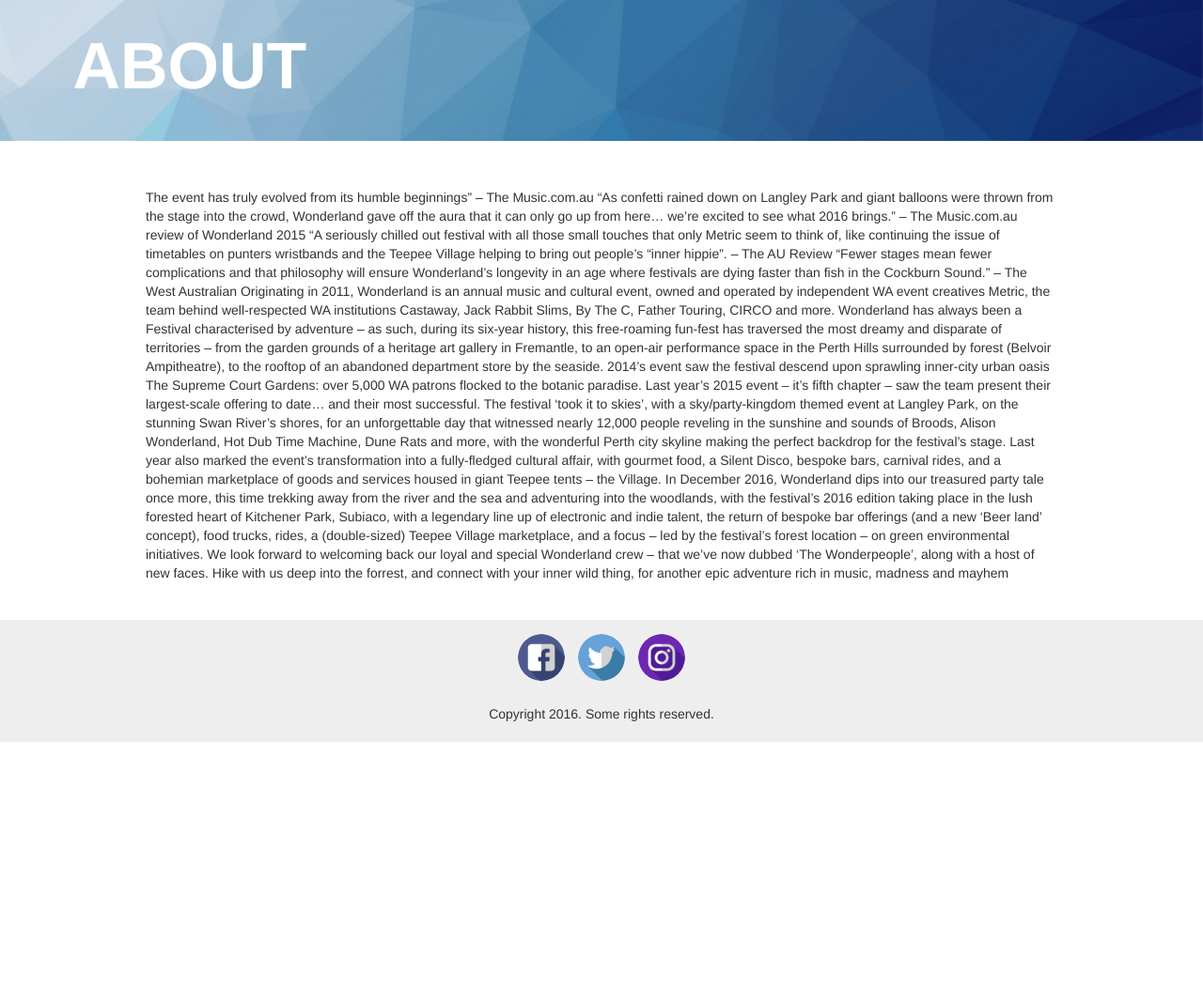
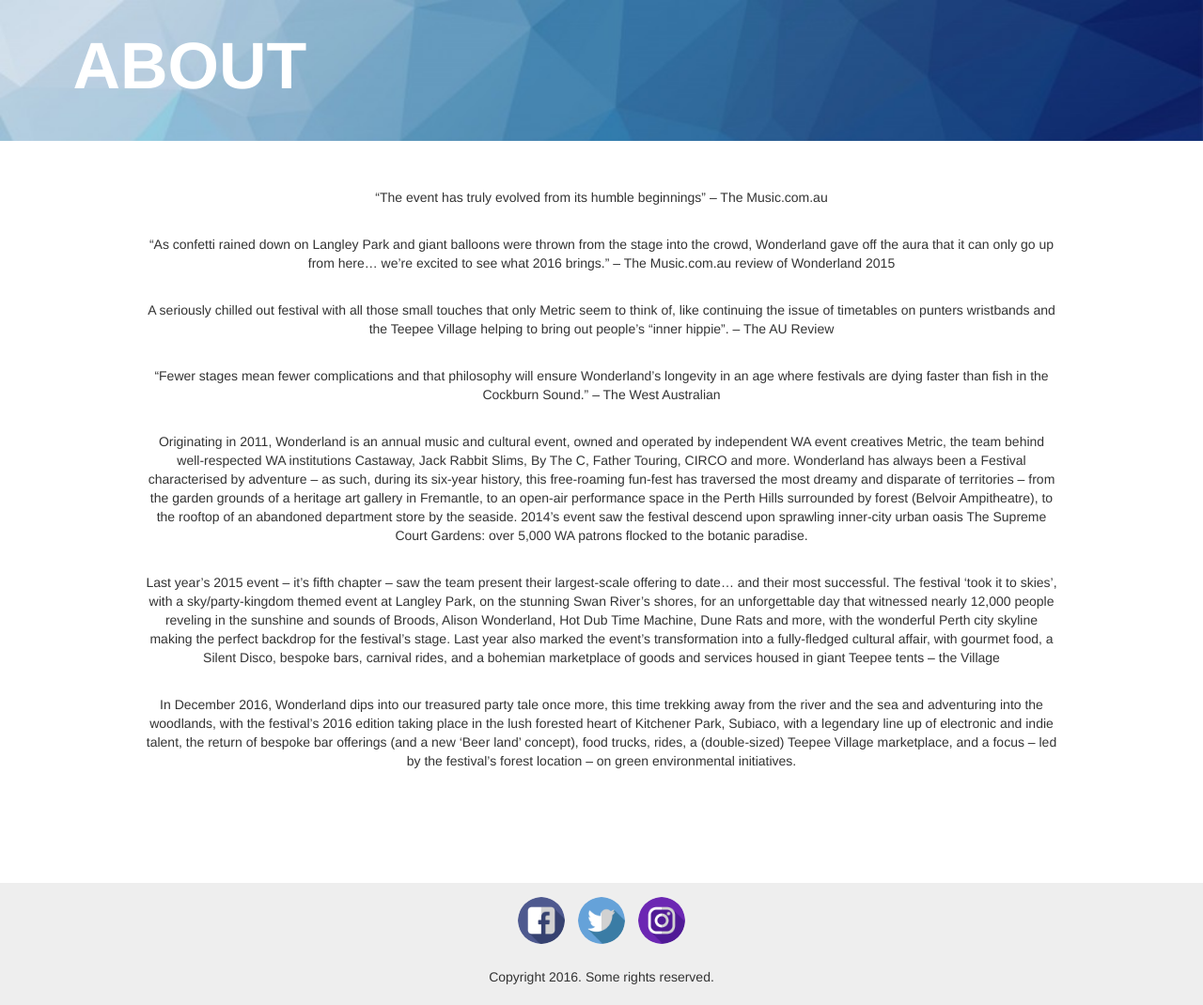
Before and after one commit to LKADity/EventWeb, a CodeIgniter app: page /EventWeb/index.php/event/view_about_us in a window 1280 px wide. Shown: the part 52-1122 px from the top of the page at 94% size. Before the commit the page ends 842 px from the top, so only its background shows below. Run offline with CodeIgniter, Linux system fonts and the light colour scheme; some libraries are stand-ins or nearby versions.

Commit message:
Update about_us.php

```diff
--- a/application/views/about_us.php
+++ b/application/views/about_us.php
@@ -22,29 +22,16 @@
 	</div>
 
 	<div class="container" style="padding: 100px; padding-top: 30px; padding-bottom: 30px">
-		<p>The event has truly evolved from its humble beginnings” – The Music.com.au
-
-“As confetti rained down on Langley Park and giant balloons were thrown from the stage into the crowd, Wonderland gave off the aura that it can only go up from here… we’re excited to see what 2016 brings.” – The Music.com.au review of Wonderland 2015
-
-“A seriously chilled out festival with all those small touches that only Metric seem to think of, like continuing the issue of timetables on punters wristbands and the Teepee Village helping to bring out people’s “inner hippie”. – The AU Review
-
-“Fewer stages mean fewer complications and that philosophy will ensure Wonderland’s longevity in an age where festivals are dying faster than fish in the Cockburn Sound.” – The West Australian
-
-
-
-Originating in 2011, Wonderland is an annual music and cultural event, owned and operated by independent WA event creatives Metric, the team behind well-respected WA institutions Castaway, Jack Rabbit Slims, By The C, Father Touring, CIRCO and more. Wonderland has always been a Festival characterised by adventure – as such, during its six-year history, this free-roaming fun-fest has traversed the most dreamy and disparate of territories – from the garden grounds of a heritage art gallery in Fremantle, to an open-air performance space in the Perth Hills surrounded by forest (Belvoir Ampitheatre), to the rooftop of an abandoned department store by the seaside. 2014’s event saw the festival descend upon sprawling inner-city urban oasis The Supreme Court Gardens: over 5,000 WA patrons flocked to the botanic paradise.
-
-
-
-Last year’s 2015 event – it’s fifth chapter – saw the team present their largest-scale offering to date… and their most successful. The festival ‘took it to skies’, with a sky/party-kingdom themed event at Langley Park, on the stunning Swan River’s shores, for an unforgettable day that witnessed nearly 12,000 people reveling in the sunshine and sounds of Broods, Alison Wonderland, Hot Dub Time Machine, Dune Rats and more, with the wonderful Perth city skyline making the perfect backdrop for the festival’s stage. Last year also marked the event’s transformation into a fully-fledged cultural affair, with gourmet food, a Silent Disco, bespoke bars, carnival rides, and a bohemian marketplace of goods and services housed in giant Teepee tents – the Village.
-
-
-
-In December 2016, Wonderland dips into our treasured party tale once more, this time trekking away from the river and the sea and adventuring into the woodlands, with the festival’s 2016 edition taking place in the lush forested heart of Kitchener Park, Subiaco, with a legendary line up of electronic and indie talent, the return of bespoke bar offerings (and a new ‘Beer land’ concept), food trucks, rides, a (double-sized) Teepee Village marketplace, and a focus – led by the festival’s forest location – on green environmental initiatives.
-
-
-
-We look forward to welcoming back our loyal and special Wonderland crew – that we’ve now dubbed ‘The Wonderpeople’, along with a host of new faces. Hike with us deep into the forrest, and connect with your inner wild thing, for another epic adventure rich in music, madness and mayhem</p>
+		<center>
+			<p> “The event has truly evolved from its humble beginnings” – The Music.com.au </p><br>
+			<p>“As confetti rained down on Langley Park and giant balloons were thrown from the stage into the crowd, Wonderland gave off the aura that it can only go up from here… we’re excited to see what 2016 brings.” – The Music.com.au review of Wonderland 2015</p><br>
+			<p>A seriously chilled out festival with all those small touches that only Metric seem to think of, like continuing the issue of timetables on punters wristbands and the Teepee Village helping to bring out people’s “inner hippie”. – The AU Review </p><br>
+			<p>“Fewer stages mean fewer complications and that philosophy will ensure Wonderland’s longevity in an age where festivals are dying faster than fish in the Cockburn Sound.” – The West Australian</p><br>
+			<p>Originating in 2011, Wonderland is an annual music and cultural event, owned and operated by independent WA event creatives Metric, the team behind well-respected WA institutions Castaway, Jack Rabbit Slims, By The C, Father Touring, CIRCO and more. Wonderland has always been a Festival characterised by adventure – as such, during its six-year history, this free-roaming fun-fest has traversed the most dreamy and disparate of territories – from the garden grounds of a heritage art gallery in Fremantle, to an open-air performance space in the Perth Hills surrounded by forest (Belvoir Ampitheatre), to the rooftop of an abandoned department store by the seaside. 2014’s event saw the festival descend upon sprawling inner-city urban oasis The Supreme Court Gardens: over 5,000 WA patrons flocked to the botanic paradise.</p><br>
+			<p>Last year’s 2015 event – it’s fifth chapter – saw the team present their largest-scale offering to date… and their most successful. The festival ‘took it to skies’, with a sky/party-kingdom themed event at Langley Park, on the stunning Swan River’s shores, for an unforgettable day that witnessed nearly 12,000 people reveling in the sunshine and sounds of Broods, Alison Wonderland, Hot Dub Time Machine, Dune Rats and more, with the wonderful Perth city skyline making the perfect backdrop for the festival’s stage. Last year also marked the event’s transformation into a fully-fledged cultural affair, with gourmet food, a Silent Disco, bespoke bars, carnival rides, and a bohemian marketplace of goods and services housed in giant Teepee tents – the Village</p><br>
+			<p>In December 2016, Wonderland dips into our treasured party tale once more, this time trekking away from the river and the sea and adventuring into the woodlands, with the festival’s 2016 edition taking place in the lush forested heart of Kitchener Park, Subiaco, with a legendary line up of electronic and indie talent, the return of bespoke bar offerings (and a new ‘Beer land’ concept), food trucks, rides, a (double-sized) Teepee Village marketplace, and a focus – led by the festival’s forest location – on green environmental initiatives.</p><br>
+			<p></p><br>
+			<p></p><br>
 			</div>
 
 	<script src="https://ajax.googleapis.com/ajax/libs/jquery/3.1.1/jquery.min.js"></script>
```
